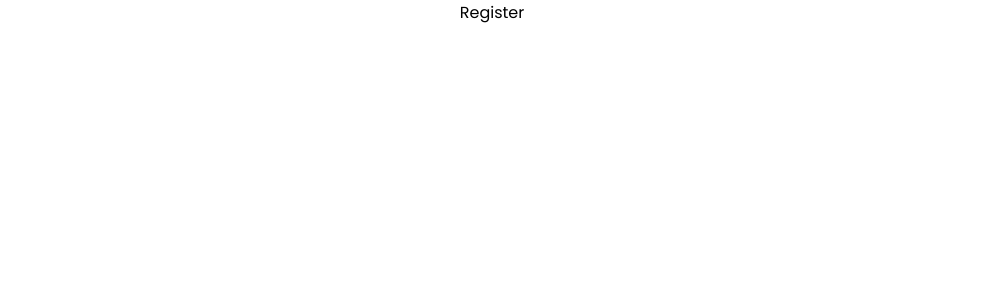
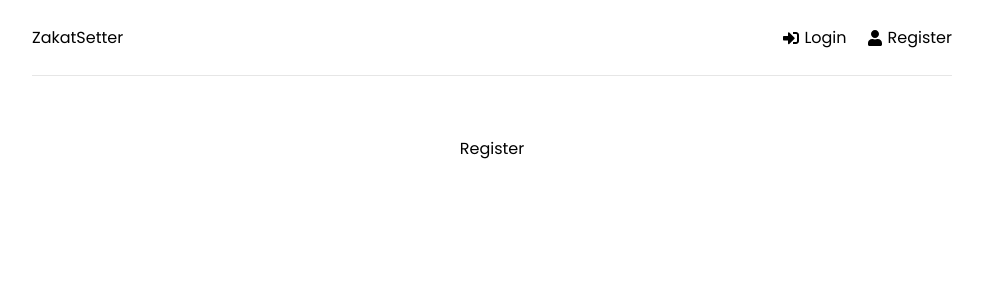
Before and after one commit to rioputroo/zakat-darussalam-frontend, a React (Create React App) app: page /register in a window 1280 px wide. Shown: the top 300 px of the page, without its empty margins (148-1131 px from the left). Built offline with nearby package versions, Linux system fonts and the light colour scheme.

Commit message:
feat: added header

```diff
--- a/package.json
+++ b/package.json
@@ -9,6 +9,7 @@
     "@testing-library/user-event": "^7.2.1",
     "react": "^18.0.0",
     "react-dom": "^18.0.0",
+    "react-icons": "^4.3.1",
     "react-redux": "^7.2.8",
     "react-router-dom": "^6.3.0",
     "react-scripts": "5.0.0"
--- a/src/App.js
+++ b/src/App.js
@@ -1,4 +1,5 @@
 import { BrowserRouter as Router, Routes, Route } from 'react-router-dom'
+import Header from './components/Header';
 import Dashboard from './pages/Dashboard';
 import Login from './pages/Login';
 import Register from './pages/Register';
@@ -8,6 +9,7 @@
     <>
     <Router>
     <div className='container'>
+      <Header />
       <Routes>
         <Route path='/' element={<Dashboard />} />
         <Route path='/login' element={<Login />} />
--- /dev/null
+++ b/src/components/Header.jsx
@@ -0,0 +1,26 @@
+import { FaSignInAlt, FaSignOutAlt, FaUser } from 'react-icons/fa'
+import { Link } from 'react-router-dom'
+
+function Header() {
+  return (
+    <header className='header'>
+        <div className='logo'>
+            <Link to='/'>ZakatSetter</Link>
+        </div>
+        <ul>
+            <li>
+                <Link to='/login'>
+                    <FaSignInAlt /> Login
+                </Link>
+            </li>
+            <li>
+                <Link to='/register'>
+                    <FaUser /> Register
+                </Link>
+            </li>
+        </ul>
+    </header>
+  )
+}
+
+export default Header
```
Also changed, not shown: 1 other file (tests, documents, lock files or other folders).
